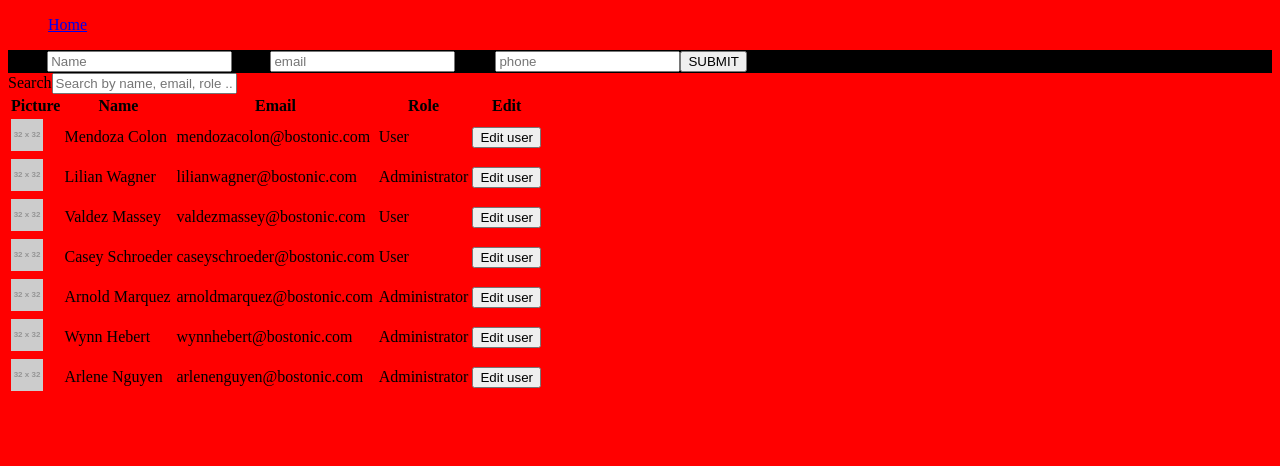
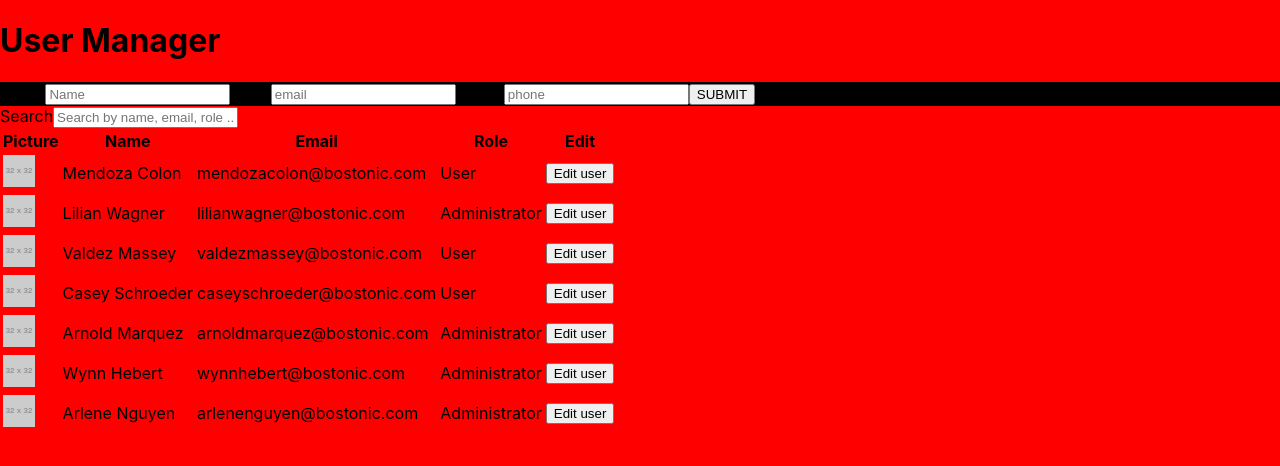
Before and after one commit to dinotudor/modals-and-filter, a React (Create React App) app: page / in a window 1280 px wide. Shown: the top 466 px of the page. Built offline with nearby package versions, Linux system fonts and the light colour scheme.

Commit message:
remove unsed files

```diff
--- a/src/App.js
+++ b/src/App.js
@@ -3,11 +3,6 @@ import './App.css'
 import { BrowserRouter, Route, Switch } from 'react-router-dom'
 import Navbar from './components/Navbar'
 import Home from './components/Home'
-//import Add from './components/Add'
-import AddUser from './components/AddUser'
-import Add2 from './components/Add2'
-
-
 
 function App() {
   return (
@@ -15,11 +10,9 @@ function App() {
     <Navbar />
       <Switch>
         <Route path="/" exact component={Home} />
-        <Route path="/AddUser" component={AddUser} />
-        <Route path="/Add2" component={Add2} />
       </Switch>
     </BrowserRouter>
-  );
+  )
 }
 
 export default App
--- a/src/components/Navbar.js
+++ b/src/components/Navbar.js
@@ -1,14 +1,9 @@
 import React from 'react'
-import { Link } from 'react-router-dom'
 
 export default function Navbar() {
   return (
     <div>
-      <nav>
-        <ul>
-          <Link to="/">Home</Link>
-        </ul>
-      </nav>
+      <h1>User Manager</h1>
     </div>
   )
 }
--- a/src/index.css
+++ b/src/index.css
@@ -1,5 +1,3 @@
-@import-normalize
-
 body {
   margin: 0;
   font-family: -apple-system, BlinkMacSystemFont, "Segoe UI", "Roboto", "Oxygen",
--- a/src/scss/pages/_home.scss
+++ b/src/scss/pages/_home.scss
@@ -1,3 +1,3 @@
 body {
-  background: red;
+  background: #a3d2bb;
 }
```
Also changed, not shown: src/components/Search.js (deleted, +0 -9 lines).
